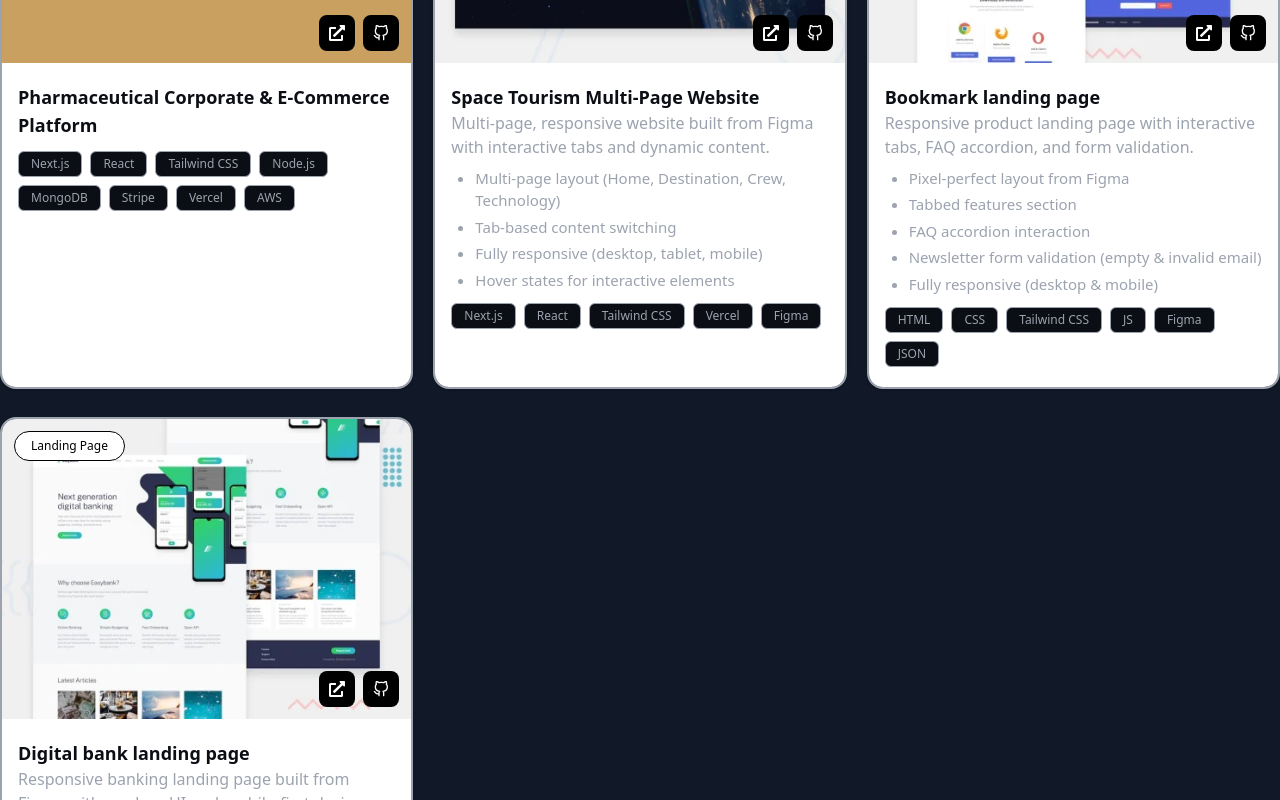
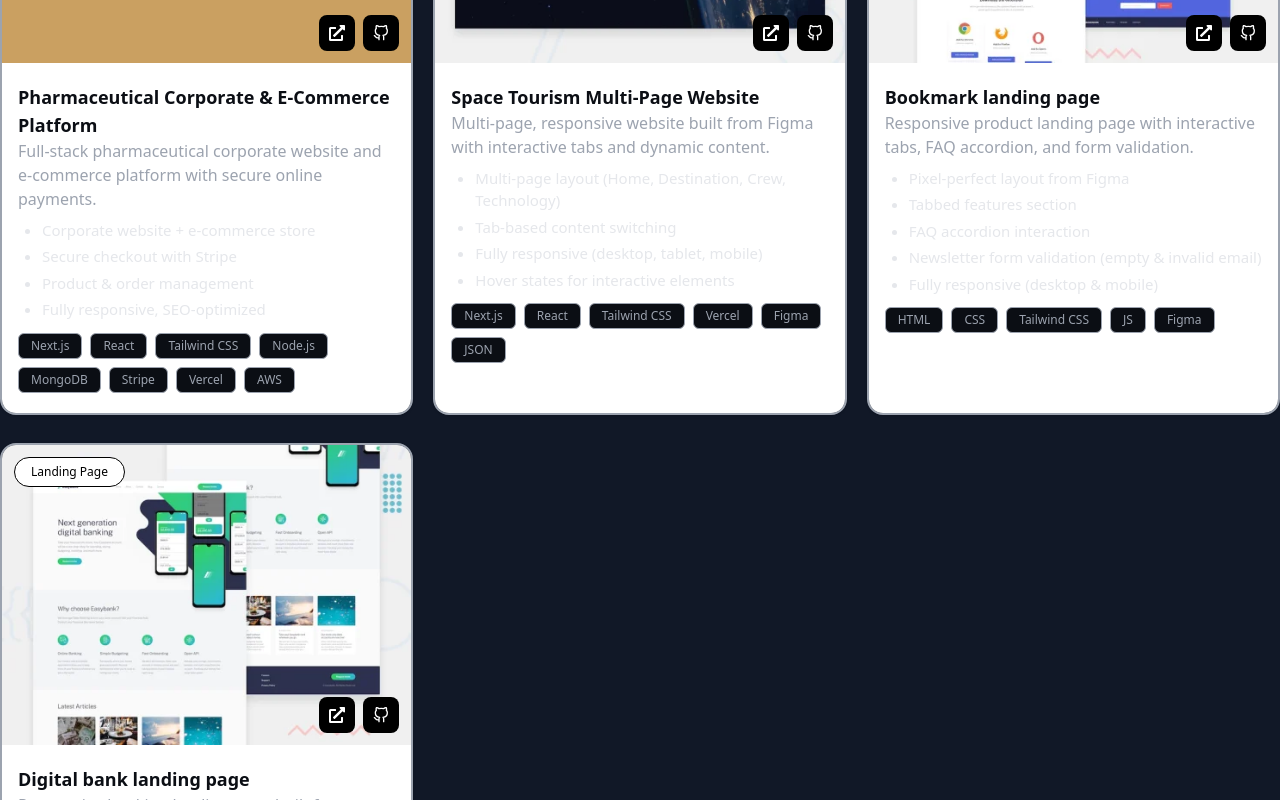
Before and after one commit to franklynxchill/-franklin.dev-portfolio, a Next.js app: page / in a window 1280 px wide. Shown: the part 3560-4360 px from the top of the page. Built offline with nearby package versions, Linux system fonts and the light colour scheme.

Commit message:
updated commit

```diff
--- a/app/components/FeatureSection.tsx
+++ b/app/components/FeatureSection.tsx
@@ -19,8 +19,13 @@ function FeatureSection() {
       categories: "fullstack",
       image: "/assets/geneith_pharm_project.png",
       title: "Pharmaceutical Corporate & E-Commerce Platform",
-      overview: "",
-      highlights: [],
+      overview: "Full-stack pharmaceutical corporate website and e-commerce platform with secure online payments.",
+      highlights: [
+        "Corporate website + e-commerce store",
+        "Secure checkout with Stripe",
+        "Product & order management",
+        "Fully responsive, SEO-optimized",
+      ],
       liveLink: "https://demo-geneithpharm.vercel.app/",
       gitlink: "https://github.com/franklynxchill/demo-geneithpharm",
       stacks: [
@@ -47,7 +52,7 @@ function FeatureSection() {
       ],
       liveLink: "https://space-tourism-website-main-seven.vercel.app",
       gitlink: "https://github.com/franklynxchill/space-tourism-website-main",
-      stacks: ["Next.js", "React", "Tailwind CSS", "Vercel", "Figma",],
+      stacks: ["Next.js", "React", "Tailwind CSS", "Vercel", "Figma","JSON",],
     },
     {
       categories: "landingpage",
@@ -69,7 +74,6 @@ function FeatureSection() {
         "Tailwind CSS",
         "JS",
         "Figma",
-        "JSON",
       ],
     },
     {
@@ -184,7 +188,7 @@ function FeatureSection() {
                 </h3>
 
                 <p className=" text-text-muted">{project.overview}</p>
-                <ul className=" mt-2 list-disc text-text-muted  ml-6 space-y-1 text-[15px]">
+                <ul className=" mt-2 list-disc text-text  ml-6 space-y-1 text-[15px]">
                   {project.highlights.map(highlight => (
                     <li key={highlight}>
                       {highlight}
```
